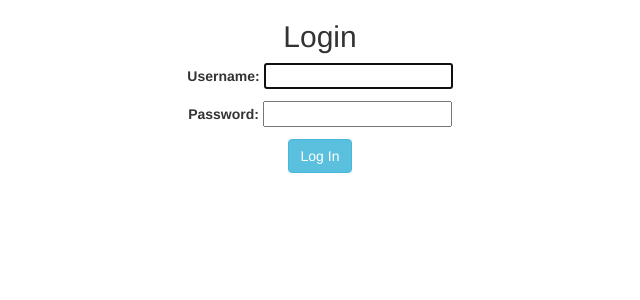
After one commit to NahuelValencia-eb/Django, a Django app: page /accounts/login/ in a window 1280 px wide. The commit adds this page. Shown: the top 300 px of the page, without its empty margins (320-960 px from the left). Run offline with Django 3.2, Linux system fonts and the light colour scheme; some libraries are stand-ins or nearby versions.

Commit message:
Login and Logout running

```diff
--- /dev/null
+++ b/todolist_site/templates/registration/login.html
@@ -0,0 +1,22 @@
+{% load bootstrap3 %}
+{% bootstrap_css %}
+{% bootstrap_javascript %}
+{% bootstrap_javascript jquery='full' %}
+{% block content %}
+<div class="container">
+  <div class="row">
+    <div class="col-md-4">
+    </div>
+    <div class="col-md-4">
+        <h2 class="text-center">Login</h2>
+        <div class="text-center">
+            <form method="post">
+                {% csrf_token %}
+                {{ form.as_p }}
+                <button type="submit" class="btn btn-info">Log In</button>
+              </form>
+        </div>
+    </div>
+  </div>
+</div>
+{% endblock %}
--- a/todolist_site/todolist_app/templates/todolist_app/task_list.html
+++ b/todolist_site/todolist_app/templates/todolist_app/task_list.html
@@ -4,6 +4,7 @@
 {% bootstrap_javascript jquery='full' %}
 <div class="col-md-6 col-lg-12">
 <h1 style="text-align: center">Tasks</h1>
+<a  style="float: right" href="{% url 'login' %}" class="btn btn-danger">Log Out</a>
 <table class="table" >
     <thead>
       <tr>
--- a/todolist_site/todolist_app/views.py
+++ b/todolist_site/todolist_app/views.py
@@ -1,10 +1,20 @@
 from django.views.generic import ListView, CreateView, UpdateView, DeleteView
+from django.contrib.auth.views import LoginView, LogoutView
 from .models import Task
 from django.urls import reverse_lazy
 from django.shortcuts import redirect
 
 
 # Create your views here.
+
+class Login(LoginView):
+    pass
+
+
+class Logout(LogoutView):
+    pass
+
+
 class TaskList(ListView):
     model = Task
 
--- a/todolist_site/todolist_site/settings.py
+++ b/todolist_site/todolist_site/settings.py
@@ -120,3 +120,5 @@ USE_TZ = True
 # https://docs.djangoproject.com/en/1.11/howto/static-files/
 
 STATIC_URL = '/static/'
+
+LOGIN_REDIRECT_URL = '/tasks/'
--- a/todolist_site/todolist_site/urls.py
+++ b/todolist_site/todolist_site/urls.py
@@ -15,9 +15,13 @@ Including another URLconf
 """
 from django.conf.urls import url, include
 from django.contrib import admin
+from todolist_app.views import Login, Logout
 
 
 urlpatterns = [
     url(r'^admin/', admin.site.urls),
+    url(r'^accounts/login/$', Login.as_view(), name='login'),
+    url(r'^accounts/logout/$', Logout.as_view(), name='logout'),
+    url(r'^password_reset/$', Login, name='password_reset'),
     url(r'tasks/', include('todolist_app.urls')),
 ]
```
